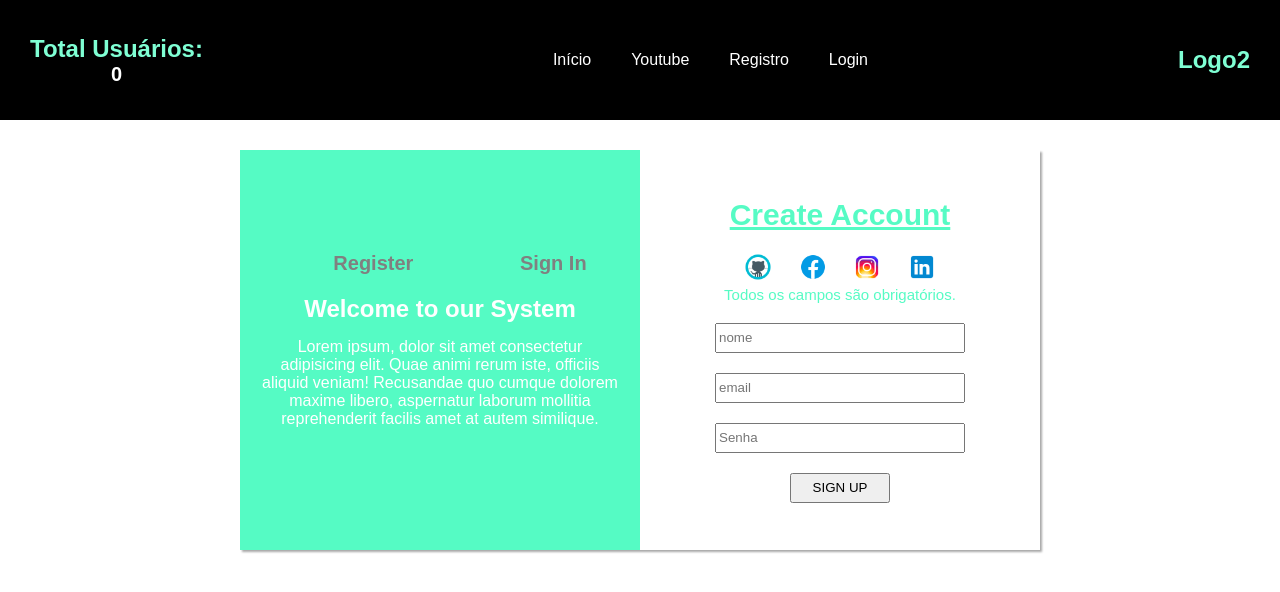
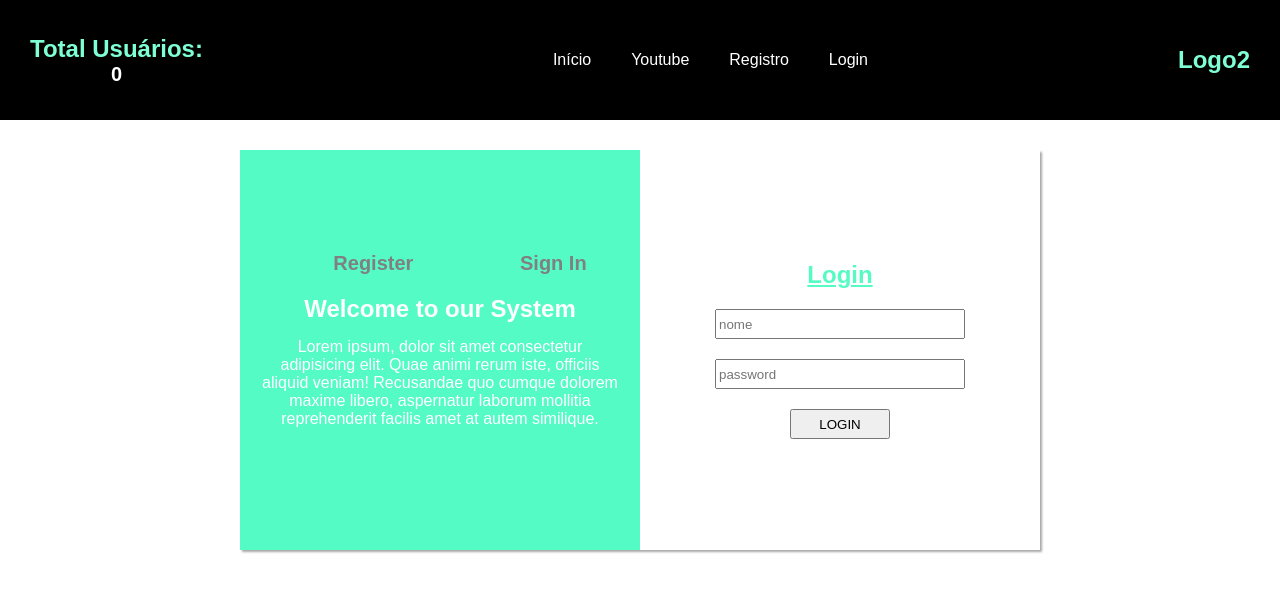
Before and after one commit to Guittsgui/myFirstForm, a plain HTML site: page index.html in a window 1280 px wide. Both pictures are taken after a click on the link "Sign In". Drawn offline with Linux system fonts and the light colour scheme.

Commit message:
flip pagina funcionando

```diff
--- a/script.js
+++ b/script.js
@@ -3,8 +3,10 @@ const container = document.querySelector('.container')
 const loginBox = document.querySelector('.loginbox')
 const registerBox = document.querySelector('.registerbox')
 const pgLogin = document.querySelector('.pgLogin').addEventListener('click',()=>{
-   registerBox.style.display='none'
+   loginBox.style.display='none'
+   registerBox.style.display='flex'
 })
 const pgRegister = document.querySelector('.pgRegister').addEventListener('click',()=>{
-
+    registerBox.style.display='none'
+    loginBox.style.display='flex'
 })
--- a/style.css
+++ b/style.css
@@ -98,7 +98,7 @@ body{
     flex-direction: column;
     align-items: center;
     justify-content: center;
-    display: flex;
+    display: none;
 
 }
 .loginbox input{
@@ -148,6 +148,7 @@ body{
     flex-direction: column;
     align-items: center;
     justify-content: center;
+    display: flex;
 }
 .registerbox input{
     display: block;
```
